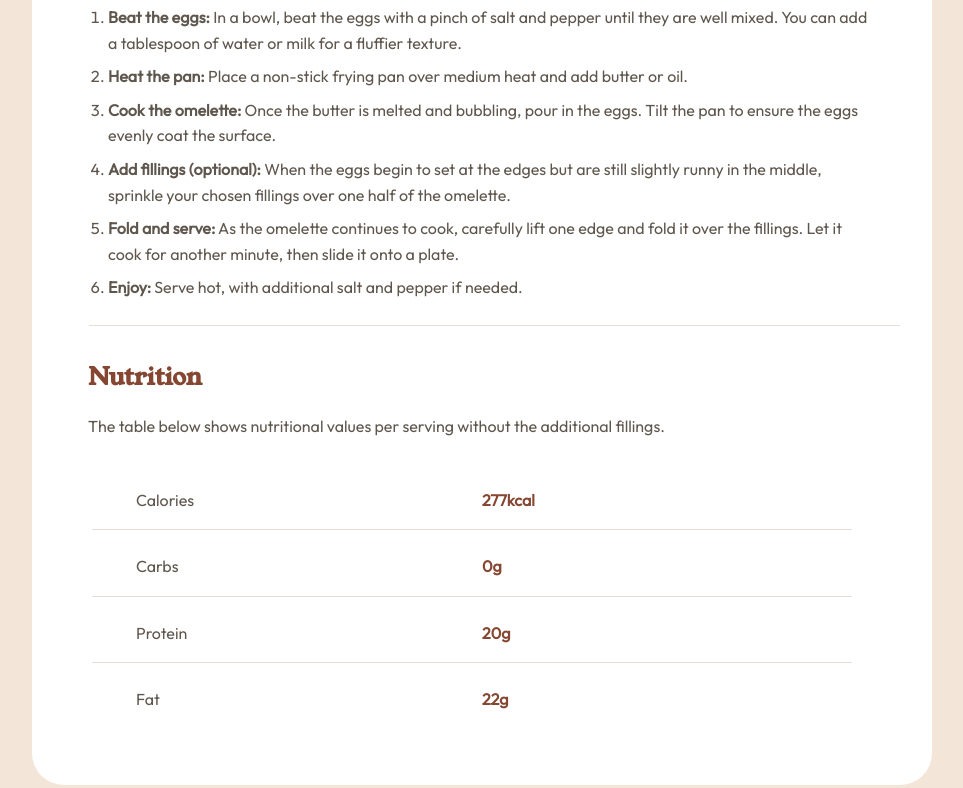
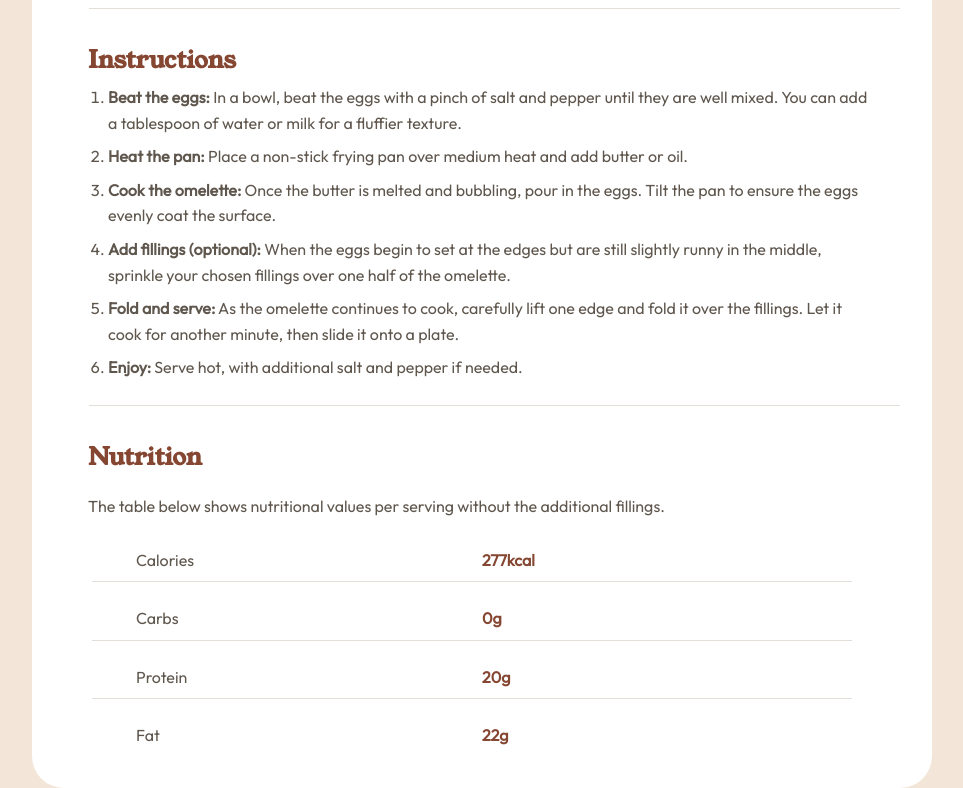
Before and after one commit to ebrahim-eid/Front-End-Recipe-Page, a plain HTML site: page index.html in a window 1280 px wide. Shown: the part 1221-2009 px from the top of the page, without its empty margins (158-1121 px from the left). Drawn offline with Linux system fonts and the light colour scheme.

Commit message:
Customize Page again

```diff
--- a/index.html
+++ b/index.html
@@ -112,7 +112,7 @@
           <p class="value">20g</p>
         </div>
         <hr class="nutrition-hr">
-        <div class="items">
+        <div class="items" id="last-item">
           <p>Fat</p>
           <p class="value">22g</p>
         </div>
--- a/style.css
+++ b/style.css
@@ -95,9 +95,10 @@
     padding-top: 20px;
     font-family: outfit;
     font-size: 16px;
+    margin-bottom: -20px;
   }
   .nutrition .items{
-    padding-bottom: 1rem;
+    padding-bottom: 0.5rem;
     display: flex;
   }
 
@@ -112,9 +113,14 @@
     font-weight: 700;
     color:hsl(14, 45%, 36%);
   }
+
+#last-item{
+  margin-bottom: -25px;
+}
+
   @media (min-width: 768px) {
     .container {
-      margin: 5rem auto 0;
+      margin: 10rem auto 0;
       padding: 2rem;
       border-radius: 2rem;
     }
```
Also changed, not shown: 1 other file.
